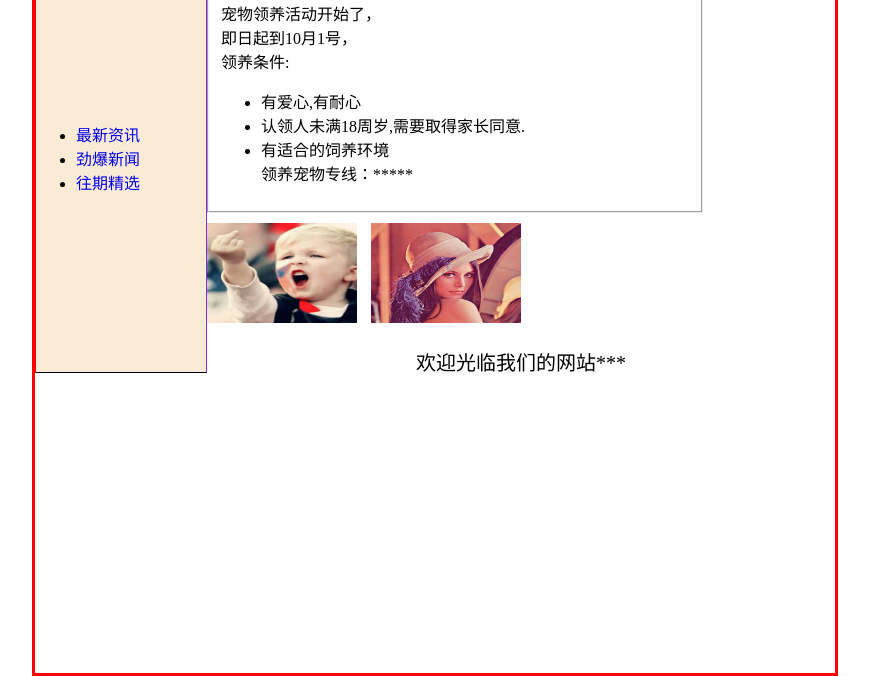
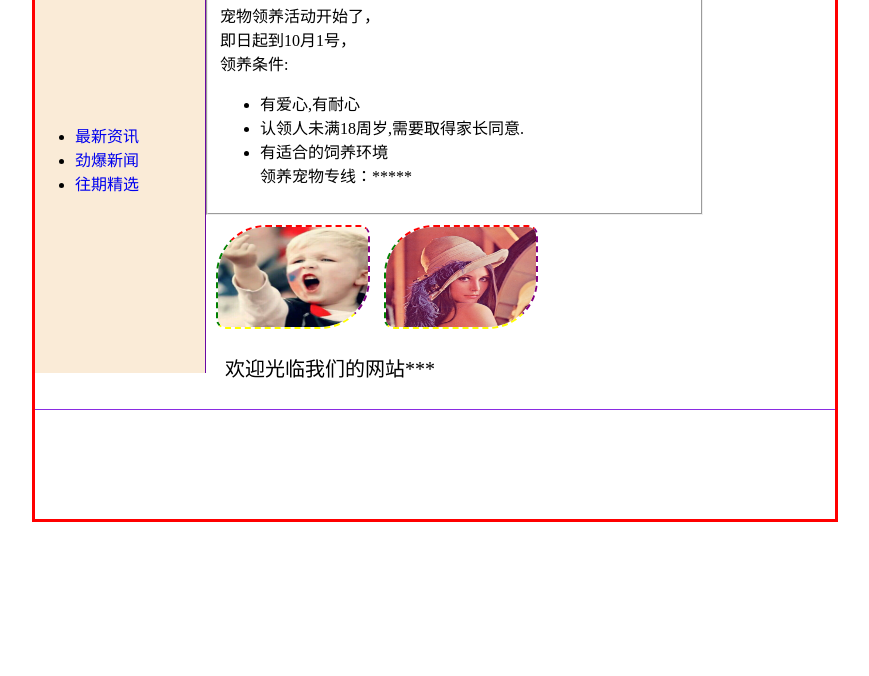
Before and after one commit to Liuhaofengaust/Liuhaofeng.github.io, a plain HTML site: page index.html in a window 1280 px wide. Shown: the part 124-800 px from the top of the page, without its empty margins (205-1074 px from the left). Drawn offline with Linux system fonts and the light colour scheme.

Commit message:
Improme -3

```diff
--- a/Untitled-1.css
+++ b/Untitled-1.css
@@ -6,26 +6,21 @@
 body{
     border: 3px red solid;
     width: 800px;
-    height: 80%%;
+    height: 80%;
     margin: 0px auto;
     font-family: "楷体";
 }
 
 
 header{
-    border: 1px solid, red;
-    border-bottom-color:black;
+	border-bottom:1px solid black;
     width: 800px;
     height: 80px;
     background: azure;
 }
 
 aside{
-    border: 1px solid ;
-    border-right-color:blueviolet;
-    border-left-color:red;
-    border-top-color:black;
-    border-bottom-color: black;
+	border-right: #6A08A4 solid 1px;
     float: left;
     height: 400px;
     width: 170px;
@@ -53,27 +48,25 @@ img{
     height: 100px;
 }
 
-#id01{
-    border: red 0px solid;
-    margin-left: 45px;
-    margin-top: 10px;
+
+footer{
+    border-bottom: 1px blueviolet solid;
+    width: 800px;
+    height: 56px;
+    margin: 0px auto;
 }
 
-footer{
-    border: 0px blueviolet solid;
-    width: 800px;
-    height: 80px;
-    margin: 0px auto;
-}
 #footerp{
-    border: 0px red solid;
-    text-align: center;
+
+    margin-left: 190px;
     font-family:  "楷体" ;
     font-size: 20px;
 }
+#A{
+	margin-left: 10px;
+}
 
 #lena{
-    border: 0px blue solid;
     margin-left:10px;
 
 }
@@ -107,3 +100,8 @@ section{
     width : 540px;
     margin: 10px auto;
 }
+
+img {border-radius:50px 10px}
+img {border-style:dashed}           /*(solid)(double双实线)(dotted点线)(inset3D嵌入线)(outset3D浮出线)*/
+img {border-width:2px}              /*边框宽度*/
+img {border-color:red purple yellow green}
--- a/index.html
+++ b/index.html
@@ -40,7 +40,7 @@
                 </fieldset>
             </section>
             <div id="id01">
-                <img src="A.jpg">
+                <img src="A.jpg" id="A">
                 <img src="lena.jpg" id="lena">
             </div>
         </article>
```
